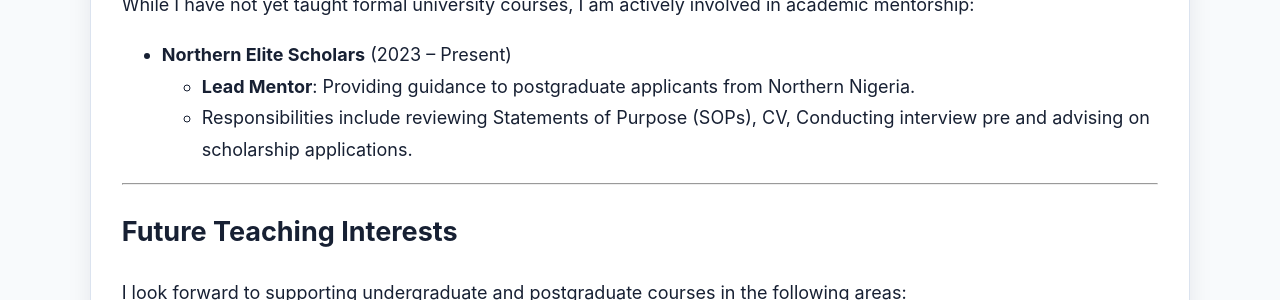
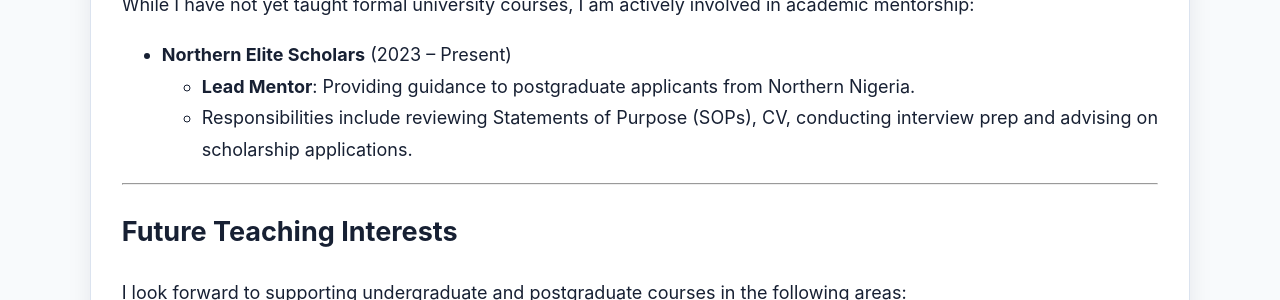
Before and after one commit to Bello-Abdullahi/Bello-Abdullahi.github.io, a Jekyll site: the page built from _pages/teaching.md, in a window 1280 px wide and 993 px high. Shown: the part 364-664 px from the top of the window. Built offline with Jekyll 4.4.1, drawn with Linux system fonts in a browser that asks for light colours.

Commit message:
Fix capitalization in teaching responsibilities
Corrected capitalization in the responsibilities list.

```diff
--- a/_pages/teaching.md
+++ b/_pages/teaching.md
@@ -17,7 +17,7 @@ While I have not yet taught formal university courses, I am actively involved in
 
 * **Northern Elite Scholars** (2023 – Present)
     * **Lead Mentor**: Providing guidance to postgraduate applicants from Northern Nigeria.
-    * Responsibilities include reviewing Statements of Purpose (SOPs), CV, Conducting interview pre and advising on scholarship applications.
+    * Responsibilities include reviewing Statements of Purpose (SOPs), CV, conducting interview prep and advising on scholarship applications.
 
 ---
 
```
